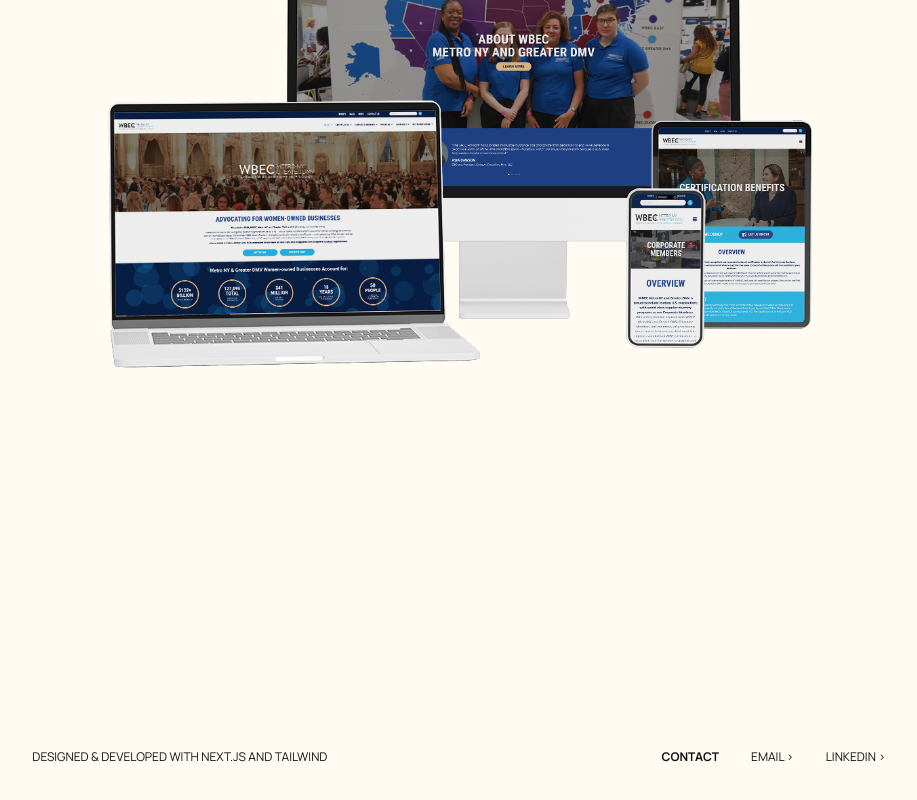
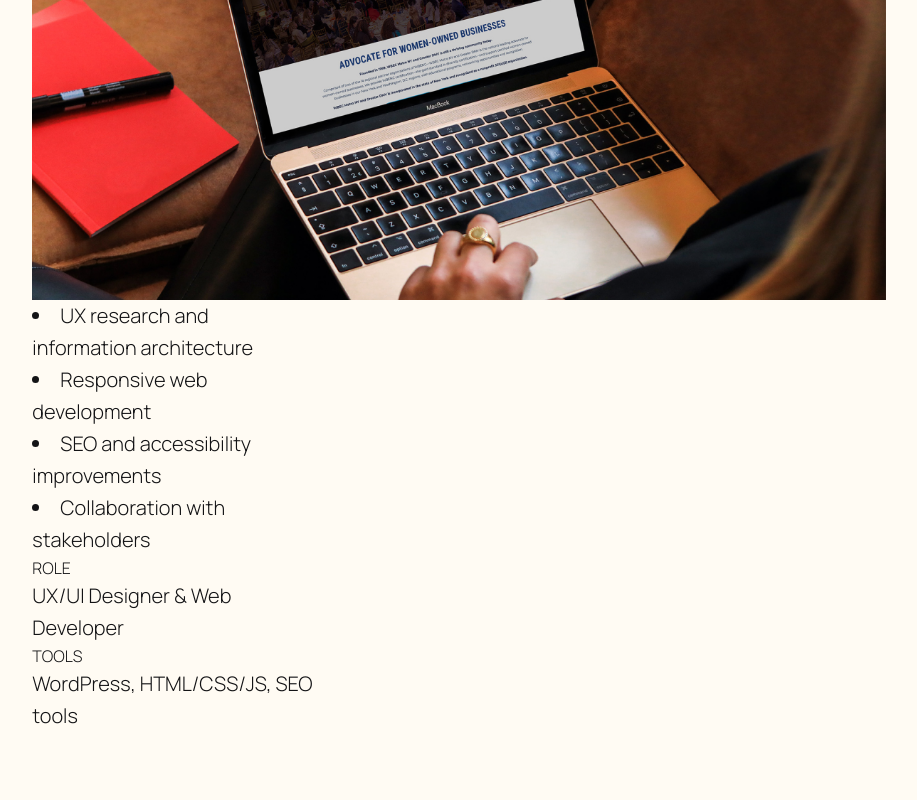
Before and after one commit to aescaba/portfolio, a Next.js app: page /work/wbecnydmv in a window 1280 px wide. Shown: the part 484-1284 px from the top of the page, without its empty margins (181-1098 px from the left). Built offline with nearby package versions, Linux system fonts and the light colour scheme.

Commit message:
updating work page structure - roles, responsibilities

```diff
--- a/components/work/workheading.js
+++ b/components/work/workheading.js
@@ -7,13 +7,13 @@ export default function WorkHeading({ title, client }) {
     */
 
     return (
-        <div class="flex-col lg:w-2/3 mb-10 lg:mb-20">
+        <div class="flex-col lg:w-2/3 mb-10">
             <div class="mb-2 text-lg leading-6">
                 <h1 class=" font-bold">{title}</h1>
             </div>
 
             <div class="mb-4 text-lg leading-8">
-                <h2 class=" uppercase">{client}</h2>
+                <p class="uppercase">{client}</p>
             </div>
         </div>
     );
--- /dev/null
+++ b/components/work/workmetadata.js
@@ -0,0 +1,43 @@
+
+// function Heading(heading){
+//     return <h3 class="uppercase text-base font-semibold">{heading}</h3>
+// }
+
+export default function WorkMetadata({ responsibilities, role, tools }) {
+
+    /*
+        responsibilities: array (strings) | responsibilities on a project
+        role: string | official role on a project
+        tools: string | tools used on a project
+    */
+
+    return (
+        <div class="flex-row mb-10">
+            <div class="flex-col w-1/3">
+                {/* <Heading heading={"Responsibilities"}/> */}
+                {responsibilities.map((point) => {
+                        return (
+                            <li key={point}>{point}</li>
+                        );
+                    })}
+            </div>
+            <div class="flex-col w-1/3">
+                <h3 class="uppercase text-base">Role</h3>
+                <p>{role}</p>
+            </div>
+
+            <div class="flex-col w-1/3">
+                <h3 class="uppercase text-base">Tools</h3>
+                <p>{tools}</p>
+            </div>
+
+            {/* <div class="mb-2 text-lg leading-6">
+                <h1 class=" font-bold">{title}</h1>
+            </div>
+
+            <div class="mb-4 text-lg leading-8">
+                <h2 class="uppercase">{client}</h2>
+            </div> */}
+        </div>
+    );
+}
--- a/pages/work/wbecnydmv.js
+++ b/pages/work/wbecnydmv.js
@@ -4,23 +4,25 @@ import Image from 'next/image';
 // component imports
 import WorkPage from '../../components/work/workpage';
 import WorkHeading from '../../components/work/workheading';
-import Summary from '../../components/work/summary';
-import Overview from '../../components/work/overview';
+import WorkMetadata from '../../components/work/workmetadata';
+
 // import WorkRow from '../../components/work/workrow';
 
 // image imports
 import summaryPhoto from '../../public/images/work/wbecnydmv/WBEC_preview_1.jpg'
-import responsiveMockup from '../../public/images/work/wbecnydmv/WBEC_responsive_mockup.png'
+import cover from '../../public/images/work/wbecnydmv/WBEC_Cover.png'
 
-const summary = "Amidst restructuring and rebranding, WBEC Metro NY and Greater DMV needed a website redesign to blend their new brand identity into a modern and cohesive online presence."
+// for metadata
+const responsibilities = [
+  "UX research and information architecture",
+  "Responsive web development",
+  "SEO and accessibility improvements",
+  "Collaboration with stakeholders"
+]
 
-const toolsList = [
-  "WordPress",
-  "HTML/CSS",
-  "Adobe Photoshop",
-  "Adobe Illustrator",
-  "Search Engine Optimization"
-]
+const role = "UX/UI Designer & Web Developer"
+
+const tools = "WordPress, HTML/CSS/JS, SEO tools"
 
 const imgInfo = {
   summaryPhoto,
@@ -53,8 +55,14 @@ export default function WBECNYDMV() {
 
       {/* row - full size image */}
       {/* <WorkRow> */}
-        <Image class="" src={responsiveMockup} alt="Mockup of WBEC site on a desktop, laptop, tablet, and phone" placeholder="blur" width={1260} height={840} />
+        <Image class="" src={cover} alt="Mockup of WBEC site on a laptop someone is browsing" placeholder="blur"/>
       {/* </WorkRow> */}
+
+      <WorkMetadata
+      responsibilities={responsibilities}
+      role={role}
+      tools={tools}
+      />
     </WorkPage>
   );
 }
```
Also changed, not shown: public/images/work/wbecnydmv/WBEC_Cover.jpg (added), public/images/work/wbecnydmv/WBEC_Cover.png (added).
